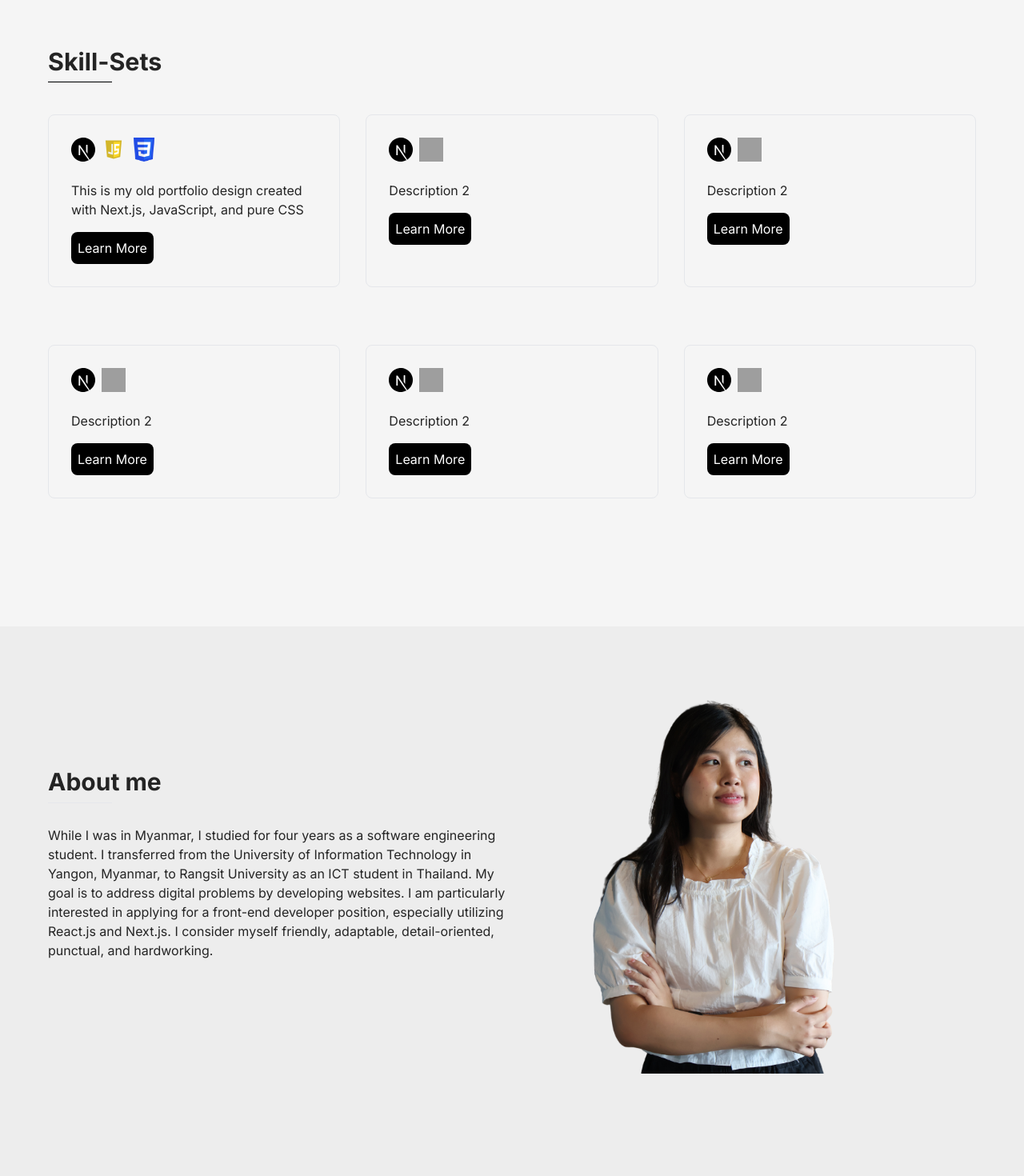
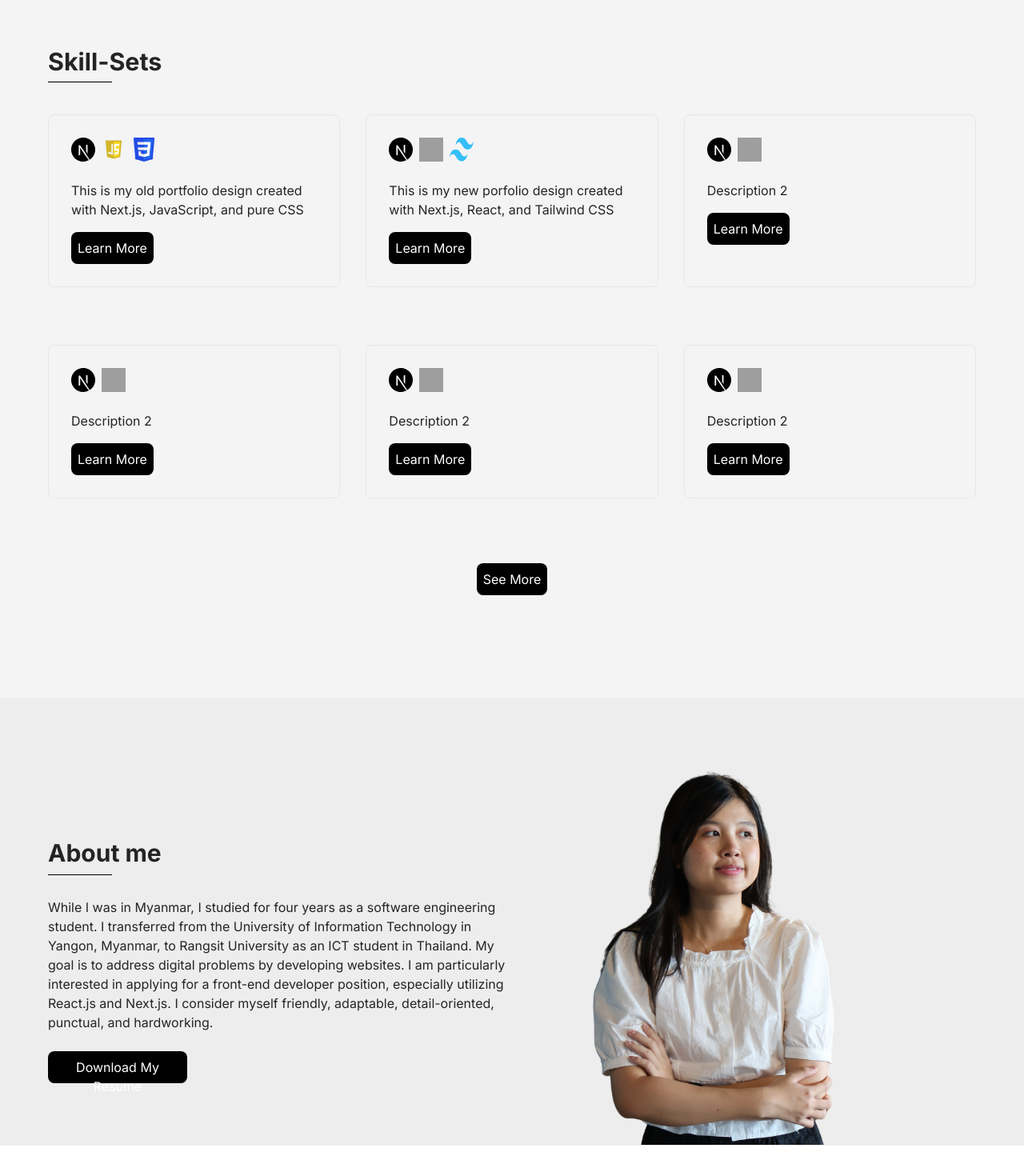
Before and after one commit to phoopyae1/Porfolio_Update, a Next.js app: page / in a window 1280 px wide. Shown: the part 860-2330 px from the top of the page at 80% size. After the commit the page ends 2292 px from the top, so only its background shows below. Built offline with nearby package versions, Linux system fonts and the light colour scheme; grey boxes are pictures that could not be loaded.

Commit message:
component update

```diff
--- a/src/app/page.jsx
+++ b/src/app/page.jsx
@@ -4,12 +4,14 @@ import Skill from "@/components/Skillset/Skill.jsx";
 import About from "@/components/About/About.jsx";
 const Home = () => {
     return (
+
         <div className="bg-[#e3e3e3]">
+
             <div className="flex flex-col ">
                 <Links />
                 <Aboutme />
                 <Skill />
-                <About/>
+                <About />
             </div>
         </div>
 
--- a/src/components/About/About.jsx
+++ b/src/components/About/About.jsx
@@ -1,22 +1,29 @@
+"use client"
 import Image from "next/image";
+import Download from "./Download";
 const About = () => {
     return (
-        <div className="bg-[#ededed] ">
-            <div className="flex flex-row  lg:p-0  mr-[60px] ml-[60px] mb-[10rem]">
-
-                <div className="w-1/2 mt-[11rem]">
+        <div className="bg-[#ededed] w-full h-[35rem] aspect-[8/1]  ">
+            <div className="  lg:p-0  mr-[60px] ml-[60px] mb-[10rem]">
+                <div className="flex flex-row">
+                    <div className="flex flex-col w-1/2 mt-[11rem]">
                         <div>
                             <h1 className="text-3xl font-bold mb-2">About me</h1>
                             <hr className="w-[5rem] h-[0.12rem] bg-black" />
                         </div>
+
                         <div className="mt-7">
                             <p>While I was in Myanmar, I studied for four years as a software engineering student. I transferred from the University of Information Technology in Yangon, Myanmar, to Rangsit University as an ICT student in Thailand. My goal is to address digital problems by developing websites. I am particularly interested in applying for a front-end developer position, especially utilizing React.js and Next.js. I consider myself friendly, adaptable, detail-oriented, punctual, and hardworking.</p>
                         </div>
+                            <div>
+                                <Download />
                             </div>
+                        </div>
+
                     <div className="w-1/2 mt-[-10rem]">
                         <Image src="/Phoo6.png" alt="Picture of the author" width={500} height={500} />
                     </div>
-
+                </div>
             </div>
         </div>
     );
--- /dev/null
+++ b/src/components/About/Download.jsx
@@ -0,0 +1,22 @@
+import { useCallback } from 'react';
+
+const Download = () => {
+  const myphoto = '/PhooPyaePyaeSoe_PPPS\'sResume.pdf'; // Replace with the URL of your photo
+
+  const handleDownload = useCallback(() => {
+    const downloadLink = document.createElement('a');
+    downloadLink.href = myphoto;
+    downloadLink.download = myphoto;
+    downloadLink.click();
+  }, [myphoto]);
+
+  return (
+    <div className='w-[30%] rounded-lg bg-black h-10 mt-6'>
+      <button onClick={handleDownload} className='p-2'>
+        <p className='text-white'> Download My Resume </p>
+      </button>
+    </div>
+  );
+}
+
+export default Download;
--- a/src/components/Skillset/Skill.json
+++ b/src/components/Skillset/Skill.json
@@ -13,10 +13,11 @@
     "image":[
 
        "/next-js.svg",
-        "/React-icon.svg.png"
+        "/React-icon.svg.png",
+        "/Tailwind.png"
 
     ],
-    "description": "Description 2"
+    "description": "This is my new porfolio design created with Next.js, React, and Tailwind CSS"
 },
 {
   "id": 3,
@@ -58,6 +59,16 @@
 
   ],
   "description": "Description 2"
+},
+
+{"id": 5,
+"image":[
+
+   "/next-js.svg",
+    "/React-icon.svg.png"
+
+],
+"description": "Description 2"
 }
 ]
 }
--- a/src/components/Skillset/Skill.jsx
+++ b/src/components/Skillset/Skill.jsx
@@ -1,20 +1,38 @@
+"use client"
 import Link from 'next/link';
+import { useState } from 'react';
 import data from './Skill.json';
 import Image from 'next/image';
 
 const Skill = () => {
+
     const card = data.skillset;
+    const [itemsToShow, setItemsToShow] = useState(6);
+    const [isExpanded, setIsExpanded] = useState(false);
+
+    const handleButtonClick = () => {
+        if (isExpanded) {
+            // If the items are already expanded, collapse them
+            setItemsToShow(6);
+            setIsExpanded(false);
+        } else {
+            // If the items are not expanded, expand them
+            setItemsToShow(data.length);
+            setIsExpanded(true);
+        }
+    };
+
 
     return (
-        <div className='bg-[#F5f5f5]'>
-            <div className="lg:p-0  mt-[2px] mr-[60px] ml-[60px] mb-[10rem]">
+        <div className='bg-[#f4f4f5]'>
+            <div className="lg:p-0  mt-[2px] mr-[60px] ml-[60px] mb-[8rem]">
                 <div>
                     <h1 className="text-[1.9rem] font-bold mt-20">Skill-Sets</h1>
                     <hr className="w-[5rem] h-[0.12rem] bg-black" />
                 </div>
                 <div>
                     <div className='grid grid-cols-3 w-full gap-8'>
-                        {card.map((card) => (
+                        {card.slice(0, itemsToShow).map((card) => (
                             <div key={card.id} className='flex flex-row '>
                                 <div key={card.id} className="border rounded-lg mt-10 w-[30rem] p-7">
                                     {/* Rendering images using r\egular img tag */}
@@ -45,6 +63,10 @@ const Skill = () => {
                         ))}
                     </div>
 
+                    <button onClick={handleButtonClick} className='flex items-center justify-center m-auto bg-black text-white p-2 mt-[7%] rounded-lg '>
+                        {isExpanded ? 'See Less' : 'See More'}
+                    </button>
+
                 </div>
             </div>
         </div>
```
Also changed, not shown: public/Tailwind.png (added), 1 other file (tests, documents, lock files or other folders). Lines whose indentation alone changed are shown as unchanged.
